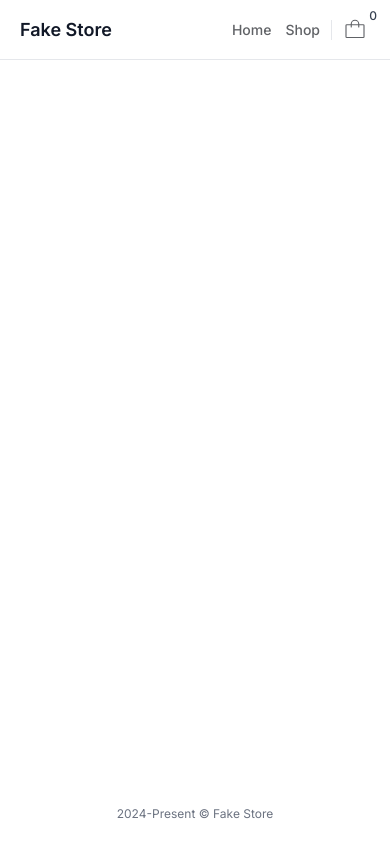
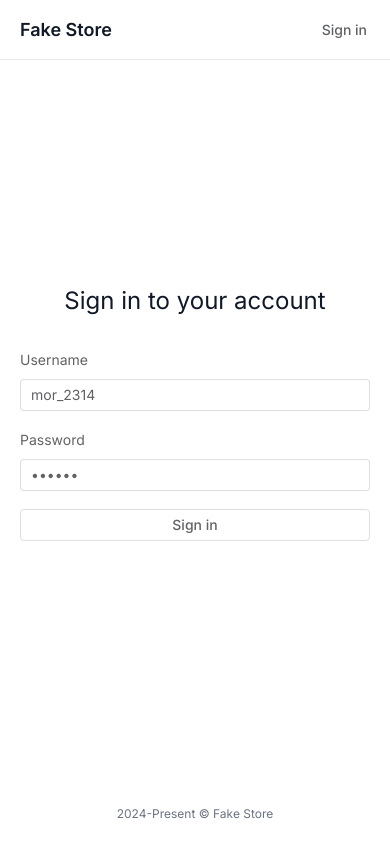
Before and after one commit to skripkaru/fake-store, a Nuxt app: page /login in a window 390 px wide. Built offline with nearby package versions, Linux system fonts and the light colour scheme.

Commit message:
feat: added auth and refactoring

```diff
--- /dev/null
+++ b/interfaces/user.ts
@@ -0,0 +1,3 @@
+export interface User {
+  token: string
+}
--- a/layouts/default.vue
+++ b/layouts/default.vue
@@ -1,10 +1,21 @@
 <script setup lang="ts">
 import {useCartStore} from "~/store/cart";
+import {useAuthStore} from "~/store/auth";
 
 const router = useRouter()
 
 const cartStore = useCartStore()
 const {totalItems} = storeToRefs(cartStore)
+
+const authStore = useAuthStore()
+const {logUserOut} = authStore;
+const {authenticated} = storeToRefs(authStore);
+
+
+const logout = () => {
+  logUserOut();
+  router.push('/login');
+};
 
 useHead({
   htmlAttrs: {
@@ -24,28 +35,25 @@ useHead({
           <nuxt-link to="/" class="font-semibold text-lg sm:text-xl">
             Fake Store
           </nuxt-link>
-          <div class="flex items-center gap-2">
-            <!--          <el-button link>-->
-            <!--            Sign in-->
-            <!--          </el-button>-->
-            <el-button @click="router.push('/')" link>
+          <div class="flex items-center">
+            <el-button v-if="!authenticated" @click="router.push('/login')" link>
+              Sign in
+            </el-button>
+            <el-button v-if="authenticated" @click="router.push('/')" link>
               Home
             </el-button>
-            <el-button @click="router.push('/products')" link>
+            <el-button v-if="authenticated" @click="router.push('/products')" link>
               Shop
             </el-button>
-
-            <div class="w-px h-5 bg-gray-200"></div>
-
-            <el-button @click="router.push('/cart')" class="relative" link>
+            <el-button v-if="authenticated" @click="router.push('/cart')" class="relative" link>
               <div class="i-ph:bag-light h-6 w-6"></div>
               <span class="absolute -top-2 -right-2 text-xs font-medium text-gray-700">
               {{ totalItems }}
             </span>
             </el-button>
-            <!--          <el-button link>-->
-            <!--            <div class="i-ph:sign-out-light h-6 w-6"></div>-->
-            <!--          </el-button>-->
+            <el-button v-if="authenticated" link @click="logout">
+              <div class="i-ph:sign-out-light h-6 w-6"></div>
+            </el-button>
           </div>
         </div>
       </div>
@@ -69,12 +77,4 @@ body,
 #__nuxt {
   height: 100%;
 }
-
-.el-button + .el-button {
-  margin-left: 0;
-}
-
-.container {
-  width: 100%;
-}
 </style>
--- /dev/null
+++ b/middleware/auth.global.ts
@@ -0,0 +1,22 @@
+import {useAuthStore} from "~/store/auth";
+
+export default defineNuxtRouteMiddleware((to, from) => {
+  const authStore = useAuthStore()
+  const { authenticated } = storeToRefs(authStore);
+  const token = useCookie('token');
+
+  if (token.value) {
+    authenticated.value = true;
+  }
+
+  // if token exists and url is /auth redirect to homepage
+  if (token.value && to?.name === 'login') {
+    return navigateTo('/');
+  }
+
+  // if token doesn't exist redirect to log in
+  if (!token.value && to?.name !== 'login'  && to?.name !== 'register') {
+    abortNavigation();
+    return navigateTo('/login');
+  }
+})
--- /dev/null
+++ b/pages/login/index.vue
@@ -0,0 +1,57 @@
+<script setup lang="ts">
+import {storeToRefs} from 'pinia';
+import {useAuthStore} from '~/store/auth';
+
+const authStore = useAuthStore();
+const {authenticateUser} = authStore;
+const {authenticated} = storeToRefs(authStore);
+
+const user = ref({
+  username: 'mor_2314',
+  password: '83r5^_',
+});
+const router = useRouter();
+
+const login = async () => {
+  await authenticateUser(user.value);
+
+  if (authenticated) {
+    await router.push('/');
+  }
+};
+
+useHead({
+  title: 'Sign In',
+})
+</script>
+
+<template>
+  <div class="flex min-h-full flex-col justify-center container mx-auto">
+    <div class="sm:mx-auto sm:w-full sm:max-w-sm">
+      <h1 class="mb-8 text-2xl lg:text-4xl text-center">Sign in to your account</h1>
+      <el-form label-position="top" label-width="auto">
+        <el-form-item label="Username">
+          <el-input
+            v-model="user.username"
+            type="text"
+            placeholder="Enter your name"
+          />
+        </el-form-item>
+        <el-form-item label="Password">
+          <el-input
+            v-model="user.password"
+            type="password"
+            placeholder="Enter your password"
+          />
+        </el-form-item>
+        <el-form-item>
+          <el-button class="w-full" @click="login">Sign in</el-button>
+        </el-form-item>
+      </el-form>
+    </div>
+  </div>
+</template>
+
+<style scoped>
+
+</style>
--- a/pages/products/[id].vue
+++ b/pages/products/[id].vue
@@ -1,13 +1,13 @@
 <script setup lang="ts">
-import {useProductStore} from "~/store/product";
+import {useProductsStore} from "~/store/products";
 import {useCartStore} from "~/store/cart";
 
-const productStore = useProductStore()
+const productsStore = useProductsStore()
 const {
   product,
   pending,
-} = storeToRefs(productStore)
-const {fetchProduct} = productStore
+} = storeToRefs(productsStore)
+const {fetchProduct} = productsStore
 
 const cartStore = useCartStore()
 const {addProductToCart, incrementQuantity, decrementQuantity, findProductById} = cartStore
--- a/pages/products/index.vue
+++ b/pages/products/index.vue
@@ -1,20 +1,20 @@
 <script setup lang="ts">
-import {useProductStore} from '~/store/product'
+import {useProductsStore} from '~/store/products'
 
-const productStore = useProductStore()
+const productsStore = useProductsStore()
 const {
   products,
   categories,
   category,
   sort,
   pending,
-} = storeToRefs(productStore)
+} = storeToRefs(productsStore)
 const {
   fetchProducts,
   fetchCategories,
   fetchProductsByCategory,
   changeSort,
-} = productStore
+} = productsStore
 
 const router = useRouter()
 
--- a/services/api.ts
+++ /dev/null
@@ -1,29 +0,0 @@
-import type {Product} from "~/interfaces/product";
-
-export const useApi = () => {
-  const runtimeConfig = useRuntimeConfig()
-  const apiUrl = runtimeConfig.public.apiBase
-
-  const getProducts = async (params: { limit: number; sort: string }) => {
-    return await $fetch<Product[]>(`${apiUrl}/products`, { params })
-  }
-
-  const getProductById = async (id: string) => {
-    return await $fetch<Product>(`${apiUrl}/products/${id}`)
-  }
-
-  const getCategories = async () => {
-    return await $fetch<string[]>(`${apiUrl}/products/categories`)
-  }
-
-  const getProductByCategory = async (category: string, params: { limit: number; sort: string }) => {
-    return await $fetch<Product[]>(`${apiUrl}/products/category/${category}`, { params })
-  }
-
-  return {
-    getProducts,
-    getProductById,
-    getCategories,
-    getProductByCategory,
-  }
-}
--- /dev/null
+++ b/services/auth.ts
@@ -0,0 +1,27 @@
+import type {User} from "~/interfaces/user";
+import type {ApiError} from "~/interfaces/error";
+import {handleError} from "~/utils/handle-error";
+
+export const useAuthService = () => {
+  const runtimeConfig = useRuntimeConfig()
+  const apiUrl = runtimeConfig.public.apiBase
+
+  const userLogin = async (username: string, password: string): Promise<User | null> => {
+    try {
+      return await $fetch<User>(`${apiUrl}/auth/login`, {
+        method: 'POST',
+        body: JSON.stringify({
+          username,
+          password,
+        }),
+      })
+    } catch (error: unknown) {
+      handleError(error as ApiError)
+      return null
+    }
+  }
+
+  return {
+    userLogin,
+  }
+}
--- a/composables/use-api.ts
+++ b/services/products.ts
@@ -2,7 +2,7 @@ import type {Product} from "~/interfaces/product";
 import type {ApiError} from "~/interfaces/error";
 import {handleError} from "~/utils/handle-error";
 
-export const useApi = () => {
+export const useProductsService = () => {
   const runtimeConfig = useRuntimeConfig()
   const apiUrl = runtimeConfig.public.apiBase
 
--- /dev/null
+++ b/store/auth.ts
@@ -0,0 +1,36 @@
+import {defineStore} from 'pinia';
+import {useAuthService} from "~/services/auth";
+import type {User} from "~/interfaces/user";
+
+export const useAuthStore = defineStore('auth', () => {
+  const {userLogin} = useAuthService();
+
+  const authenticated = ref<boolean>(false);
+  const pending = ref<boolean>(true)
+  const error = ref<any>(null)
+
+  const authenticateUser = async ({username, password}: { username: string, password: string }) => {
+    try {
+      const token = useCookie<User | null>('token');
+      token.value = await userLogin(username, password)
+      authenticated.value = true
+    } catch (e) {
+      error.value = e
+    } finally {
+      pending.value = false
+    }
+  };
+
+  const logUserOut = () => {
+    const token = useCookie('token');
+    authenticated.value = false;
+    token.value = null;
+  };
+
+  return {
+    authenticated,
+    error,
+    authenticateUser,
+    logUserOut,
+  };
+});
--- a/store/product.ts
+++ b/store/products.ts
@@ -1,11 +1,10 @@
 import {defineStore} from 'pinia'
 import type {Product} from "~/interfaces/product";
-import {useApi} from "~/composables/use-api";
+import {useProductsService} from "~/services/products";
 
-export const useProductStore = defineStore('product', () => {
-  const {getProducts, getProductById, getCategories, getProductByCategory} = useApi()
+export const useProductsStore = defineStore('product', () => {
+  const {getProducts, getProductById, getCategories, getProductByCategory} = useProductsService()
 
-  // State
   const products = ref<Product[]>([])
   const product = ref<Product | null>(null)
   const categories = ref<string[]>([])
@@ -15,7 +14,6 @@ export const useProductStore = defineStore('product', () => {
   const pending = ref<boolean>(true)
   const error = ref<any>(null)
 
-  // Actions
   const fetchProducts = async () => {
     try {
       products.value = await getProducts({
@@ -75,8 +73,6 @@ export const useProductStore = defineStore('product', () => {
     }
   });
 
-  // Getters
-
   return {
     products,
     product,
```
